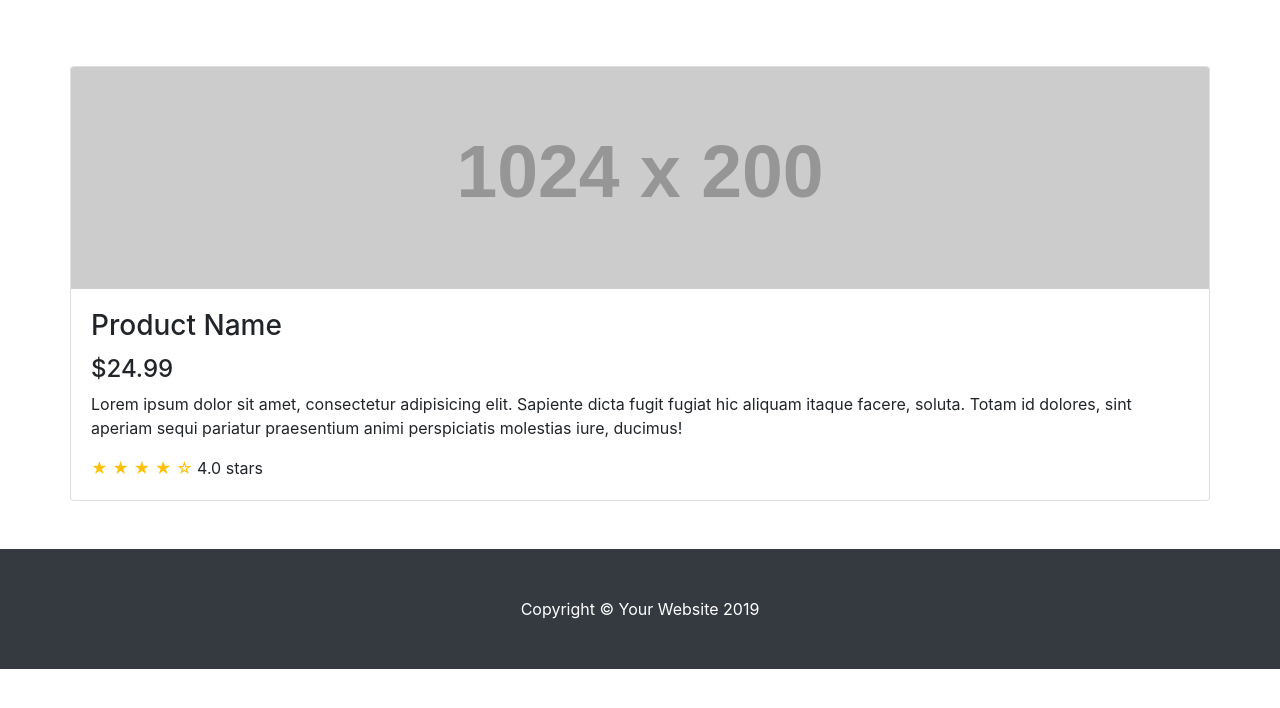
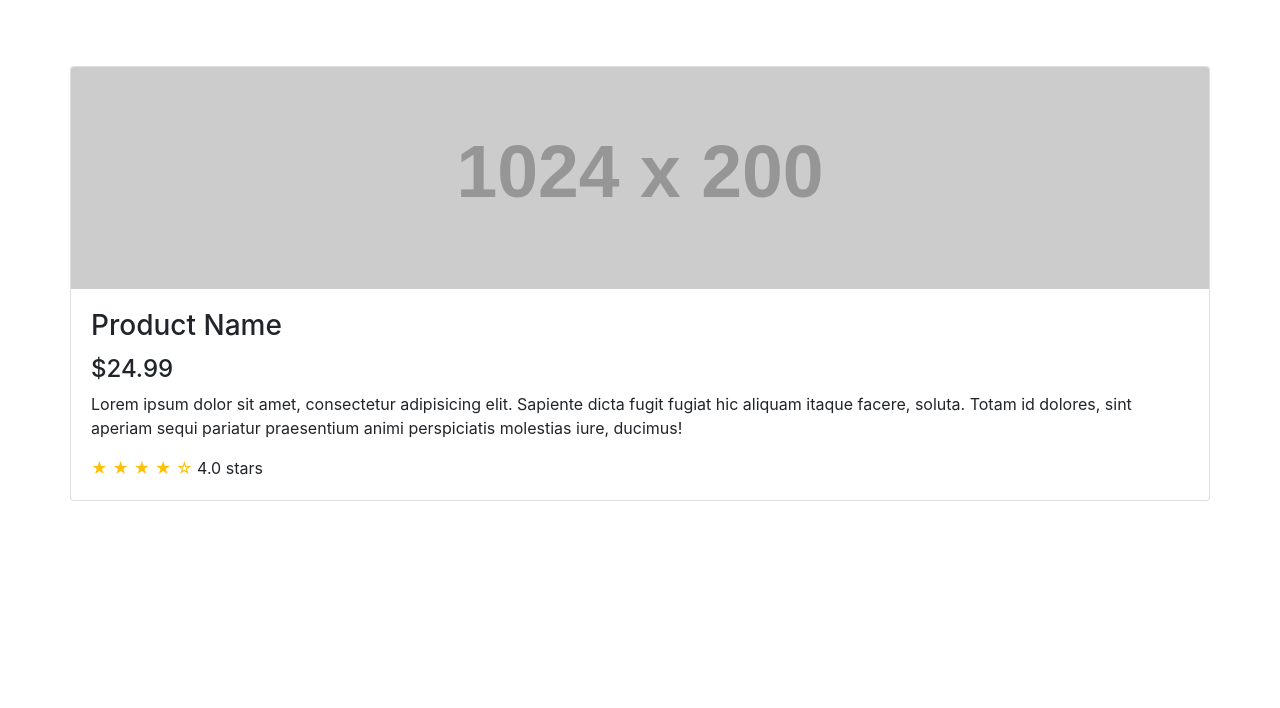
Before and after one commit to danynt14/BlogCafe-Quantica, a website: page index.html in a window 1280 px wide. Shown: the part 62-770 px from the top of the page. Drawn offline with Linux system fonts and the light colour scheme; placeholder pictures from the web are drawn by us.

Commit message:
Update index.html

```diff
--- a/index.html
+++ b/index.html
@@ -91,12 +91,12 @@
   <!-- /.container -->
 
   <!-- Footer -->
-  <footer class="py-5 bg-dark">
+ <!-- <footer class="py-5 bg-dark">
     <div class="container">
       <p class="m-0 text-center text-white">Copyright &copy; Your Website 2019</p>
     </div>
-    <!-- /.container -->
-  </footer>
+
+  </footer> -->
 
   <!-- Bootstrap core JavaScript -->
   <script src="vendor/jquery/jquery.min.js"></script>
```
